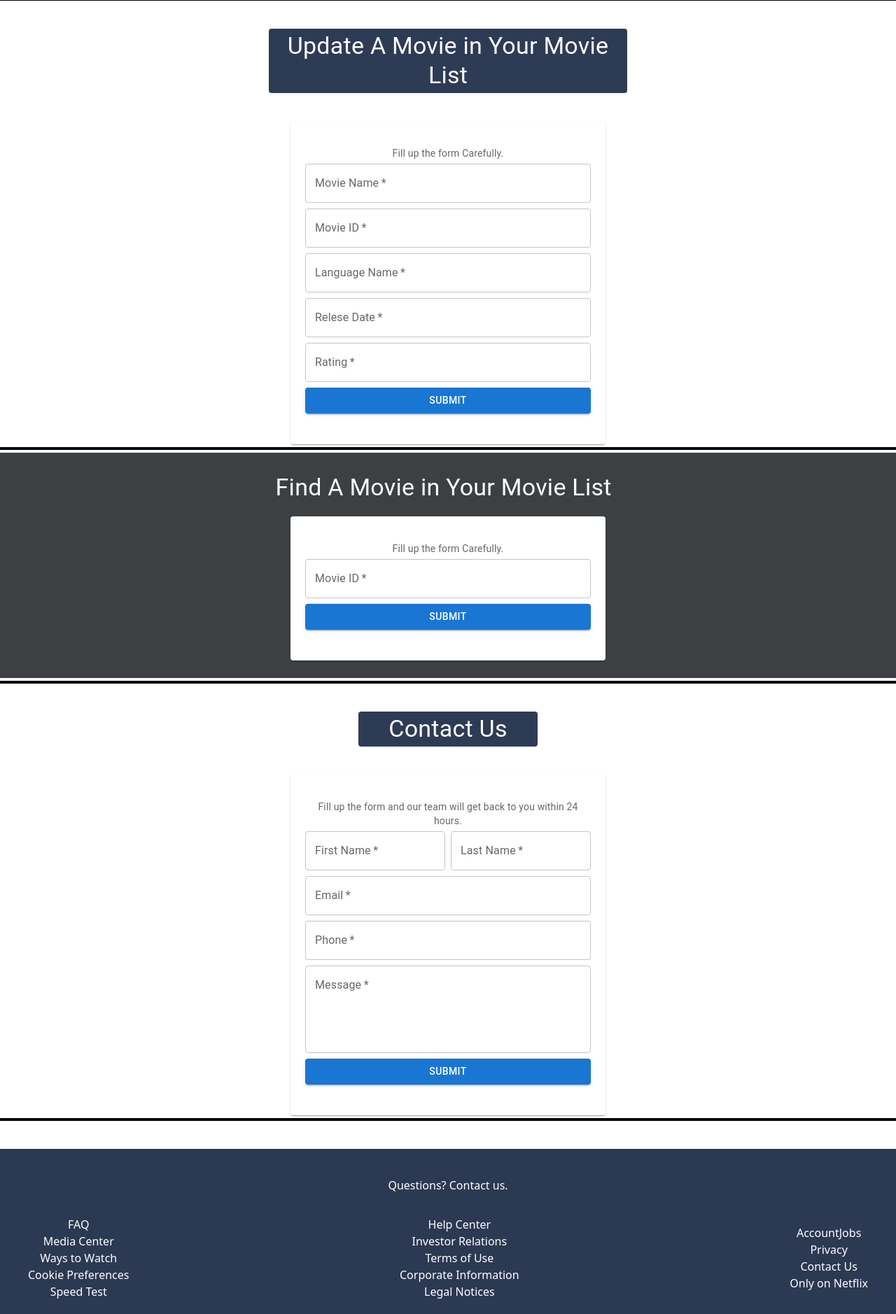
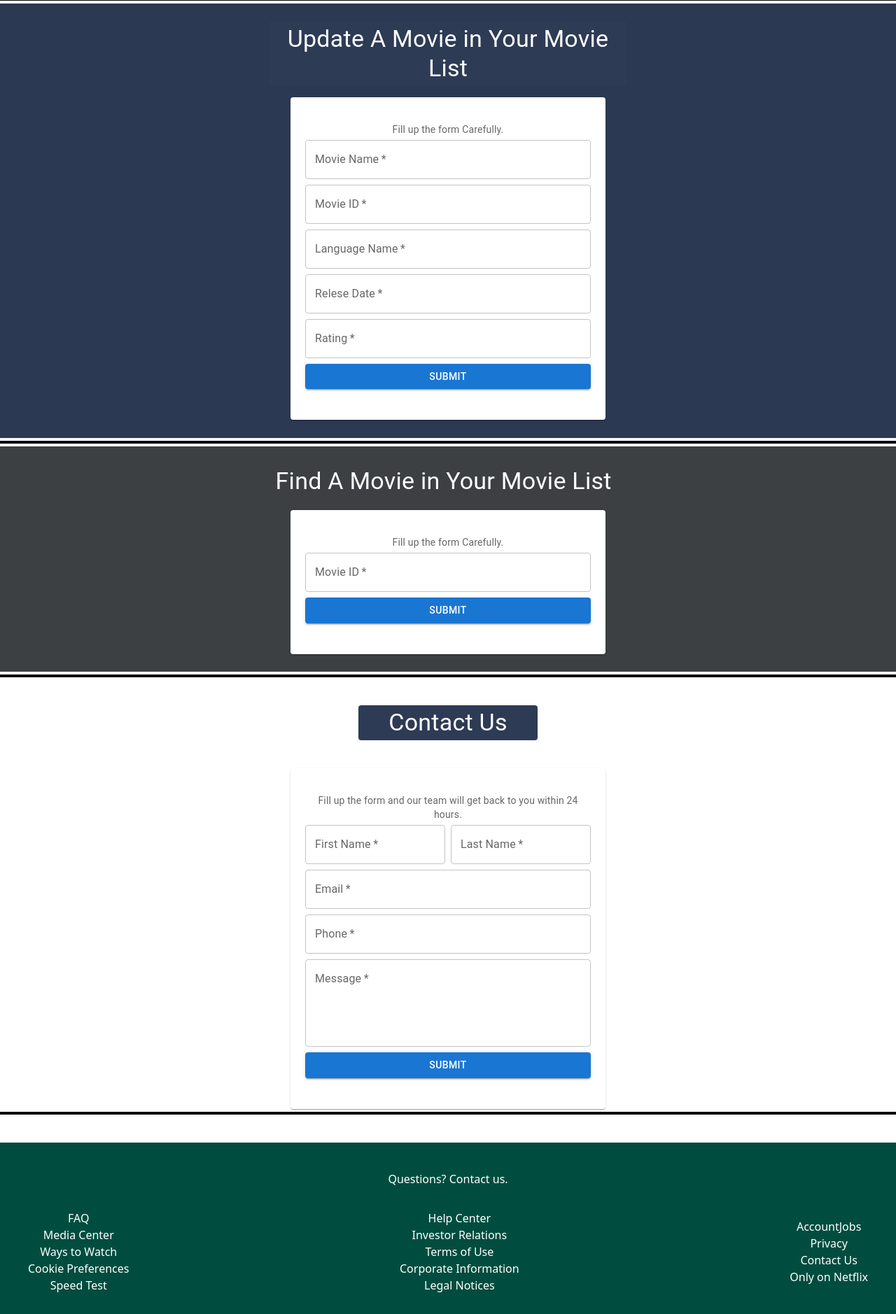
Before and after one commit to tarektusher/BDFlix-Movie-Server, a React (Create React App) app in the folder my-app/: page / in a window 1280 px wide. Shown: the part 2040-3918 px from the top of the page at 70% size. Built offline with nearby package versions, Linux system fonts and the light colour scheme; no server answers.

Commit message:
UpdateMovie file css are done

```diff
--- a/my-app/src/components/UpdateMovie.jsx
+++ b/my-app/src/components/UpdateMovie.jsx
@@ -59,11 +59,12 @@ const getFormValue = (e)=>{
 
 }
 return (
-<Box>
-    <Typography variant='h4' sx={{margin : '5vh', background : "#2E3B55", width :'40vw', textAlign : 'center', borderRadius : '4px', padding : '4px', marginLeft : '30vw', color : 'white'}}>
+<Box style={{background : '#2C3952' }}>
+  <Grid sx={{paddingTop : '2vw'}}>
+    <Typography variant='h4' sx={{background : "#2E3B55", width :'40vw', textAlign : 'center', borderRadius : '4px', padding : '4px', marginLeft : '30vw', color : 'white'}}>
           Update A Movie in Your Movie List
-    </Typography>
-    <Grid>
+    </Typography></Grid>
+    <Grid sx={{paddingBottom : '2vw', marginTop : '2vh'}}>
     <Card style={{ maxWidth: 450, padding: "20px 5px", margin: "0 auto" }}>
       <CardContent>
         <Typography variant="body2" color="textSecondary" component="p" gutterBottom>
--- a/my-app/tailwind.config.js
+++ b/my-app/tailwind.config.js
@@ -12,7 +12,7 @@ module.exports = {
         "primary" : "#E50914",
         "secondary" : "red",
         "form_color_hover" :"#4E4E4E",
-        "form_color" :"#2C3952",
+        "form_color" :"#004d40",
         "footer" :"#B3ADA8",
         "gray" :"#757575",
         "newcl" : "#2E3B55"
```
